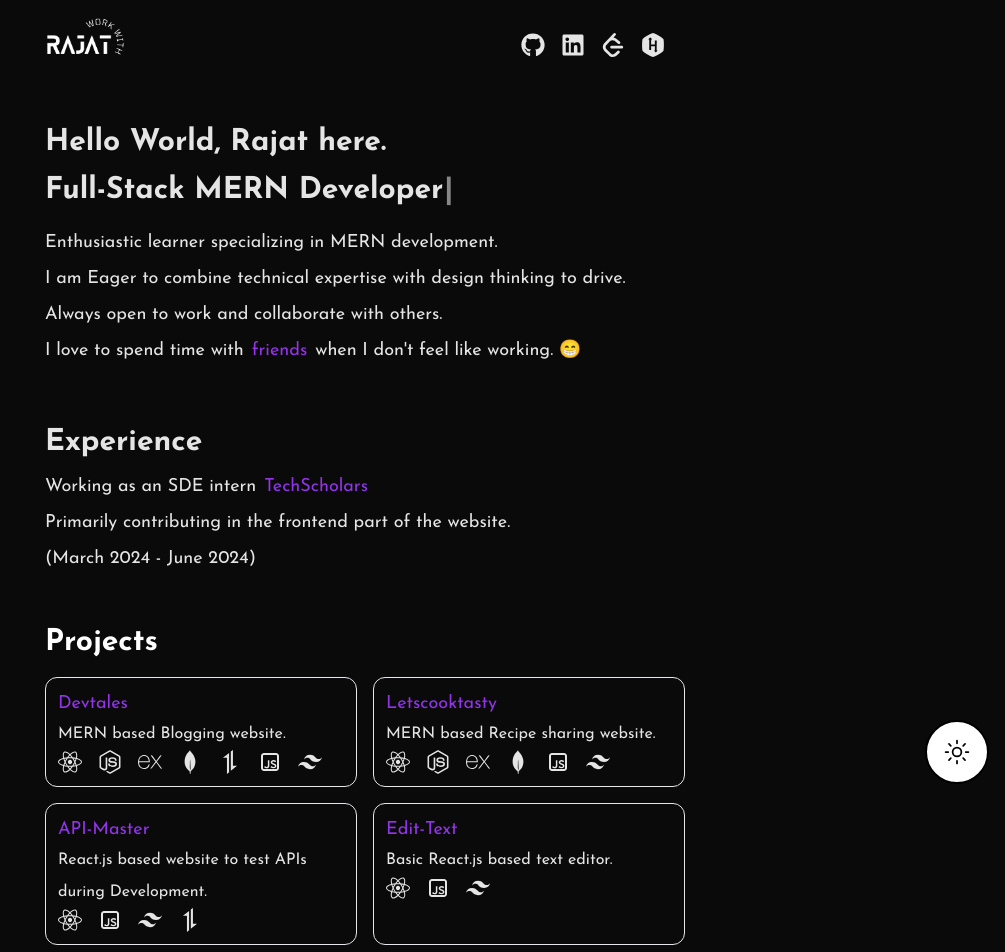
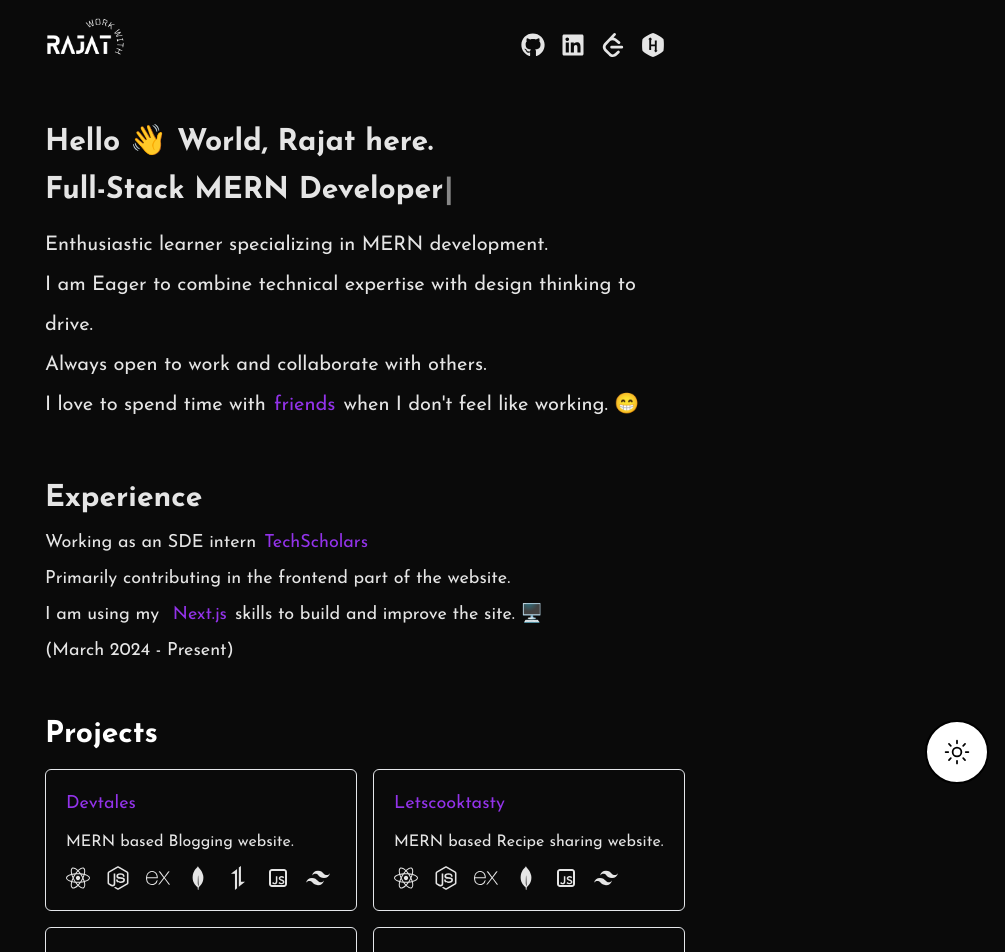
Before and after one commit to Rajat-Uchiha/next-portfolio, a Next.js app: page / in a window 1280 px wide. Shown: the top 952 px of the page, without its empty margins (275-1280 px from the left). Built offline with nearby package versions, Linux system fonts and the light colour scheme.

Commit message:
updates in the current design

```diff
--- a/components/Experience.jsx
+++ b/components/Experience.jsx
@@ -16,11 +16,18 @@ const Experience = () => {
               <span className="text-purple-600 cursor-pointer hover:text-purple-800 mx-2">
                 TechScholars
               </span>
-              <br />
-              Primarily contributing in the frontend part of the website.
-              <br />
-              (March 2024 - June 2024)
             </Link>
+            <br />
+            Primarily contributing in the frontend part of the website. <br /> I
+            am using my{" "}
+            <Link href="https://nextjs.org/">
+              <span className="text-purple-600 cursor-pointer hover:text-purple-800 mx-2">
+                Next.js
+              </span>
+            </Link>
+            skills to build and improve the site. 🖥️
+            <br />
+            (March 2024 - Present)
           </p>
         </div>
       </main>
--- a/components/Footer.jsx
+++ b/components/Footer.jsx
@@ -1,10 +1,19 @@
-import React from "react";
+"use client";
+import React, { useState, useEffect } from "react";
 
 const Footer = () => {
+  const [currDate, setCurrDate] = useState("");
+
+  useEffect(() => {
+    const date = new Date().getFullYear();
+    const dateStr = date.toString();
+    setCurrDate(dateStr);
+  }, [currDate]);
+
   return (
     <footer className="text-center py-10 dark:bg-neutral-950">
       <p className="dark:text-neutral-200 font-Josefin">
-        &copy; 2024 Rajat Kalotra
+        &copy; {currDate} Rajat Kalotra
       </p>
     </footer>
   );
--- a/components/Hero.jsx
+++ b/components/Hero.jsx
@@ -9,7 +9,7 @@ const Hero = () => {
       <main className=" w-3/4 lg:w-1/2 mx-auto">
         <div className="font-Josefin">
           <h2 className="dark:text-neutral-200  text-xl lg:text-3xl font-bold leading-loose lg:leading-loose ">
-            Hello World, Rajat here.
+            Hello 👋 World, Rajat here.
           </h2>
           <h2 className="dark:text-neutral-200 text-xl lg:text-3xl font-bold ">
             <Typewriter
@@ -26,7 +26,7 @@ const Hero = () => {
           </h2>
         </div>
         <div className="py-4">
-          <p className="font-Josefin dark:text-neutral-200 text-base lg:text-lg leading-loose lg:leading-loose">
+          <p className="font-Josefin dark:text-neutral-200 text-base lg:text-xl leading-loose lg:leading-loose">
             Enthusiastic learner specializing in MERN development. <br /> I am
             Eager to combine technical expertise with design thinking to drive.
             <br /> Always open to work and collaborate with others. <br /> I
--- a/components/Projects.jsx
+++ b/components/Projects.jsx
@@ -20,7 +20,7 @@ const Projects = () => {
         </div>
         <div className="py-4">
           <ul className="grid grid-cols-1 lg:grid-cols-2 gap-4">
-            <li className="border dark:text-neutral-200 p-3 rounded-xl leading-loose lg:leading-loose">
+            <li className="border dark:text-neutral-200  p-5 space-y-2 rounded-md leading-loose lg:leading-loose">
               <Link href="https://devtales.netlify.app">
                 <h2 className="text-purple-600 cursor-pointer hover:text-purple-800 text-lg ">
                   Devtales
@@ -51,7 +51,7 @@ const Projects = () => {
                 </li>
               </ul>
             </li>
-            <li className="border dark:text-neutral-200 p-3 rounded-xl leading-loose lg:leading-loose">
+            <li className="border dark:text-neutral-200  p-5 space-y-2 rounded-md leading-loose lg:leading-loose">
               <Link href="https://letscooktasty.netlify.app">
                 <h2 className="text-purple-600 cursor-pointer hover:text-purple-800 text-lg ">
                   Letscooktasty
@@ -79,7 +79,7 @@ const Projects = () => {
                 </li>
               </ul>
             </li>
-            <li className="border dark:text-neutral-200 p-3 rounded-xl leading-loose lg:leading-loose">
+            <li className="border dark:text-neutral-200  p-5 space-y-2 rounded-md leading-loose lg:leading-loose">
               <Link href="https://myapimaster.netlify.app">
                 <h2 className="text-purple-600 cursor-pointer hover:text-purple-800 text-lg ">
                   API-Master
@@ -101,13 +101,13 @@ const Projects = () => {
                 </li>
               </ul>
             </li>
-            <li className="border dark:text-neutral-200 p-3 rounded-xl leading-loose lg:leading-loose">
+            <li className="border dark:text-neutral-200  p-5 space-y-2 rounded-md leading-loose lg:leading-loose">
               <Link href="https://edittextwithrajat.netlify.app">
                 <h2 className="text-purple-600 cursor-pointer hover:text-purple-800 text-lg ">
                   Edit-Text
                 </h2>
               </Link>
-              <p>Basic React.js based text editor.</p>
+              <p> React.js based text editor.</p>
               <ul className="flex space-x-4 text-2xl flex-wrap">
                 <li>
                   <FaReact />
--- a/package.json
+++ b/package.json
@@ -17,6 +17,8 @@
     "typewriter-effect": "^2.21.0"
   },
   "devDependencies": {
+    "@types/node": "22.2.0",
+    "@types/react": "18.3.3",
     "autoprefixer": "^10.0.1",
     "daisyui": "^4.11.1",
     "eslint": "^8",
```
Also changed, not shown: app/page.jsx (+8 -6 lines), tsconfig.json (added, +34 -0 lines), 1 other file (tests, documents, lock files or other folders).
